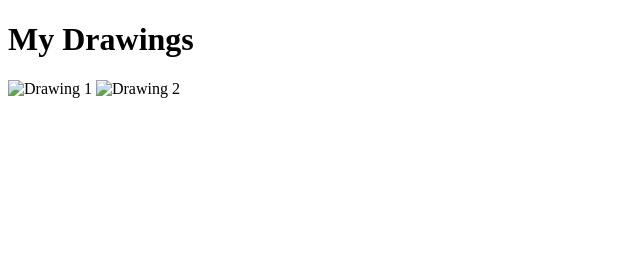
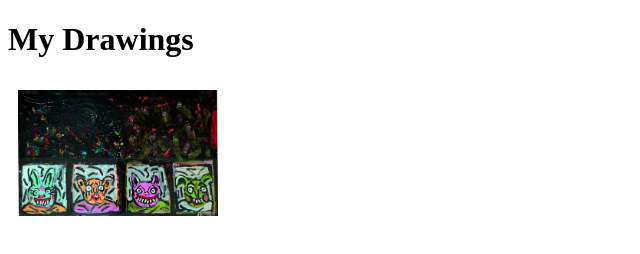
Before and after one commit to efratkatz/efratkatz.github.io, a plain HTML site: page index.html in a window 1280 px wide. Shown: the whole page, without its empty margins (0-640 px from the left). Drawn offline with Linux system fonts and the light colour scheme.

Commit message:
Update index.html

```diff
--- a/index.html
+++ b/index.html
@@ -8,9 +8,8 @@
 <body>
     <h1>My Drawings</h1>
     <div>
-        <img src="path_to_your_image1.jpg" alt="Drawing 1">
-        <img src="path_to_your_image2.jpg" alt="Drawing 2">
-        <!-- Add more images as needed -->
+        <img src="peep%20show.jpg" alt="Peep Show" style="width:200px; margin:10px;">
+        <!-- הוסיפי כאן עוד תמונות עם נתיב קובץ התמונה -->
     </div>
 </body>
 </html>
```
